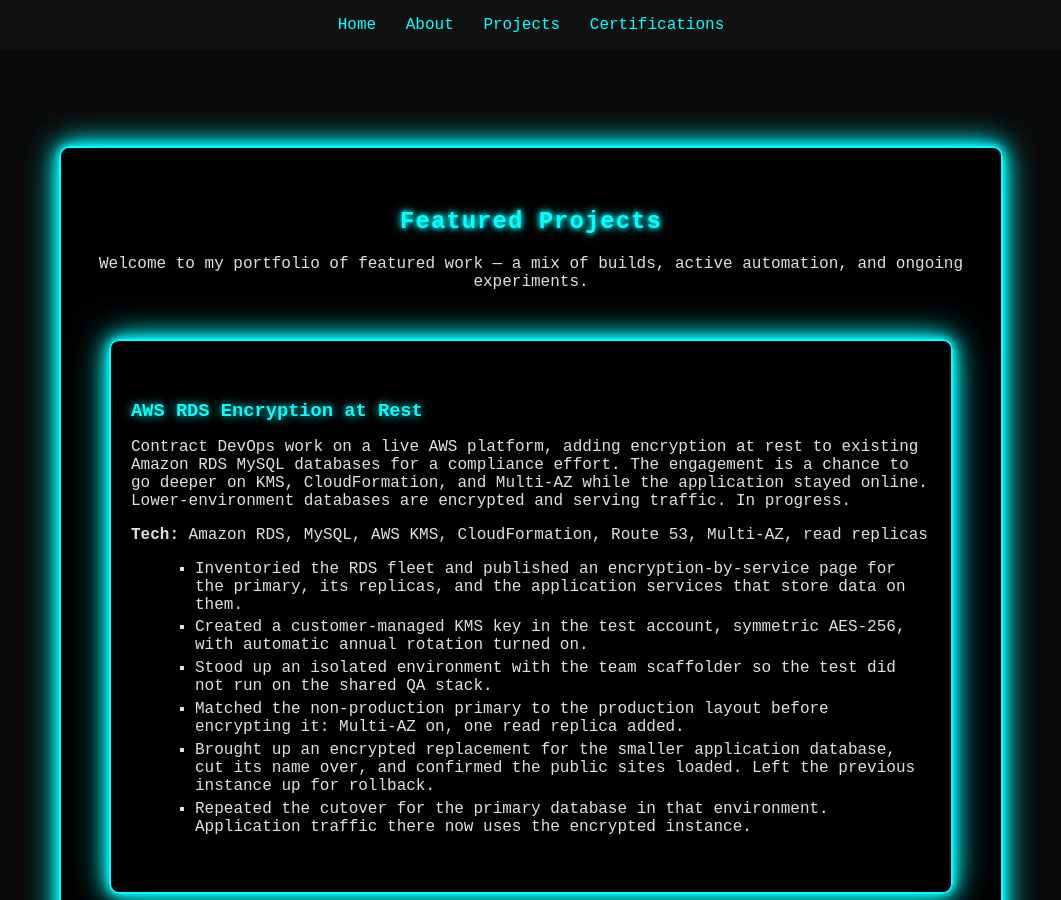
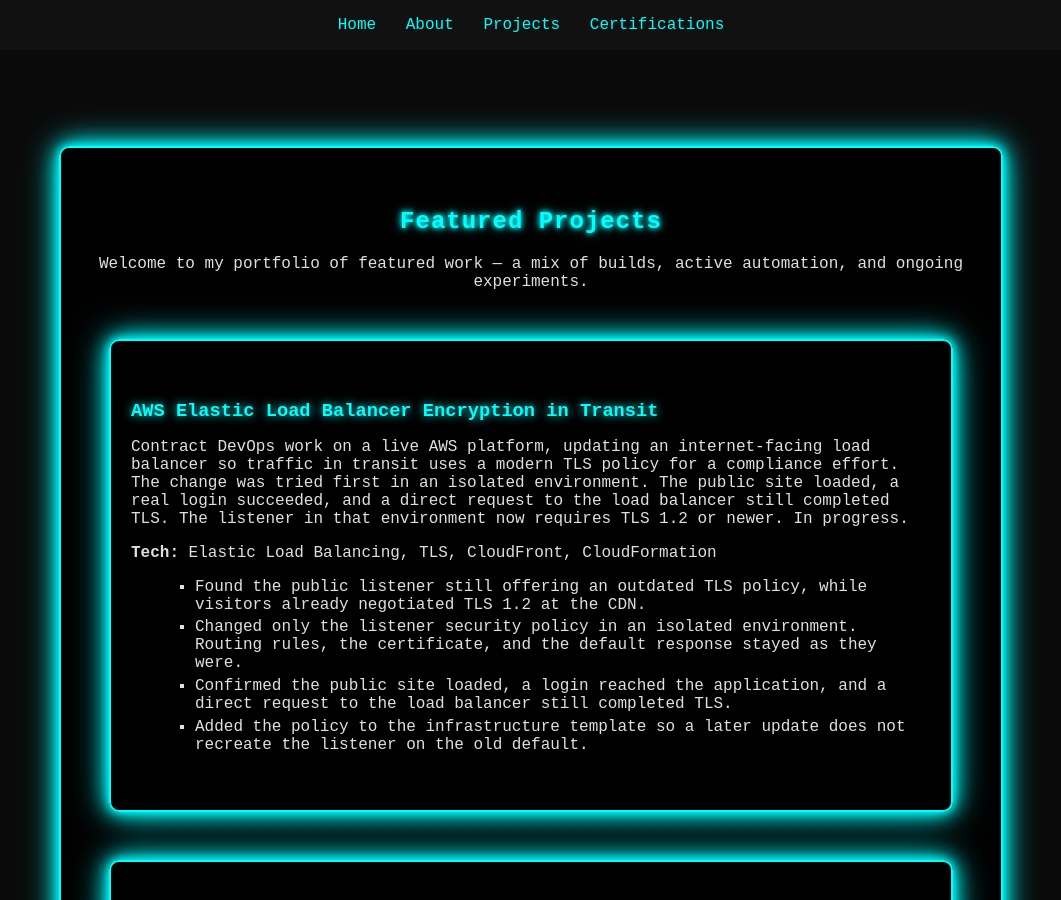
Before and after one commit to pearson-thaddeus-l/pearson-thaddeus-l-jekyll, a Jekyll site: the page built from projects.md, in a window 1280 px wide and 900 px high. Shown: the whole window, without its empty margins (109-1170 px from the left). Built offline with Jekyll 4.4.1, drawn with Linux system fonts in a browser that asks for light colours.

Commit message:
Adding ELB Encryption in transit project.

```diff
--- a/projects.md
+++ b/projects.md
@@ -9,6 +9,20 @@
 <p>
 Welcome to my portfolio of featured work — a mix of builds, active automation, and ongoing experiments.
 </p>
+
+<div class="neon-border project-card">
+  <h3>AWS Elastic Load Balancer Encryption in Transit</h3>
+  <p>
+    Contract DevOps work on a live AWS platform, updating an internet-facing load balancer so traffic in transit uses a modern TLS policy for a compliance effort. The change was tried first in an isolated environment. The public site loaded, a real login succeeded, and a direct request to the load balancer still completed TLS. The listener in that environment now requires TLS 1.2 or newer. In progress.
+  </p>
+  <p><strong>Tech:</strong> Elastic Load Balancing, TLS, CloudFront, CloudFormation</p>
+  <ul>
+    <li>Found the public listener still offering an outdated TLS policy, while visitors already negotiated TLS 1.2 at the CDN.</li>
+    <li>Changed only the listener security policy in an isolated environment. Routing rules, the certificate, and the default response stayed as they were.</li>
+    <li>Confirmed the public site loaded, a login reached the application, and a direct request to the load balancer still completed TLS.</li>
+    <li>Added the policy to the infrastructure template so a later update does not recreate the listener on the old default.</li>
+  </ul>
+</div>
 
 <div class="neon-border project-card">
   <h3>AWS RDS Encryption at Rest</h3>
```
